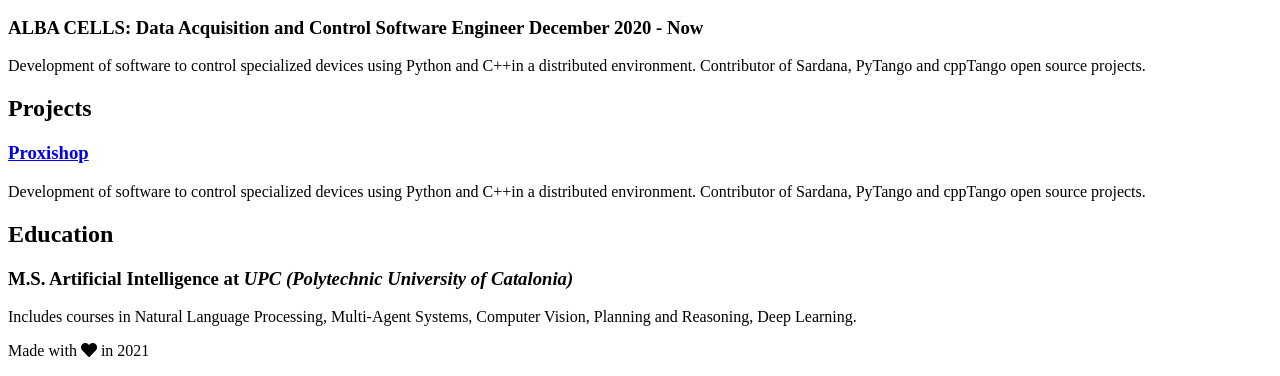
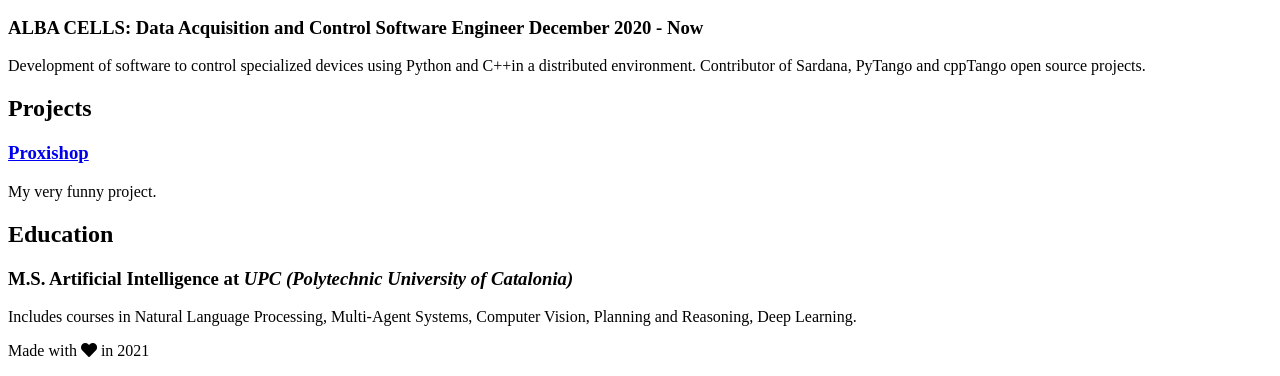
Before and after one commit to catunlock/cvWeb2, a plain HTML site: page index.html in a window 1280 px wide. Shown: the part 507-883 px from the top of the page. Drawn offline with Linux system fonts and the light colour scheme.

Commit message:
modify the description of proxishop

```diff
--- a/index.html
+++ b/index.html
@@ -48,7 +48,7 @@
             <h2>Projects</h2>
             <h3><a href="https://www.google.com">Proxishop</a></h3>
             <p>
-                Development of software to control specialized devices using Python and C++in a distributed environment. Contributor of Sardana, PyTango and cppTango open source projects.
+                My very funny project.
             </p>
         </section>
 
```
